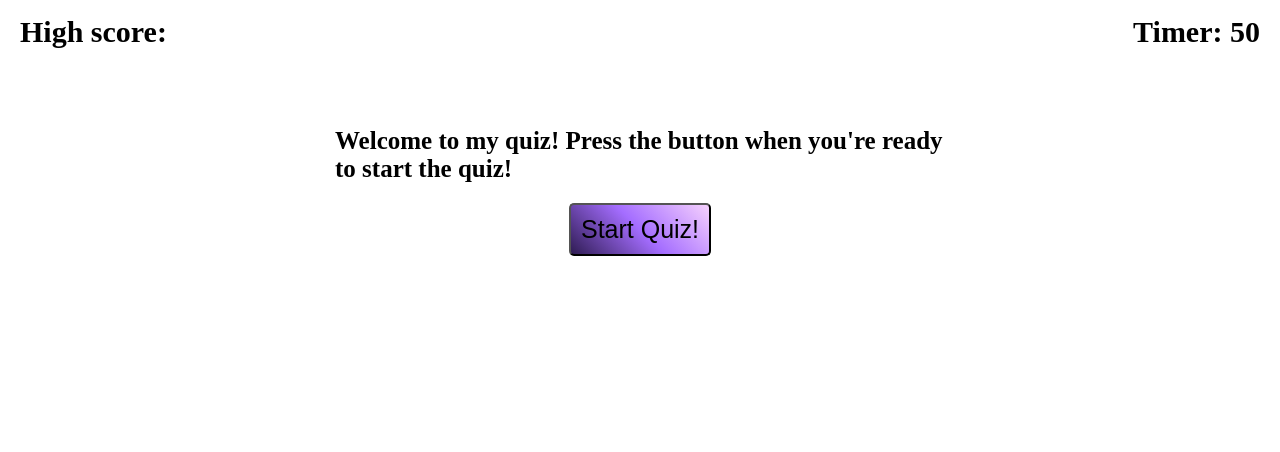
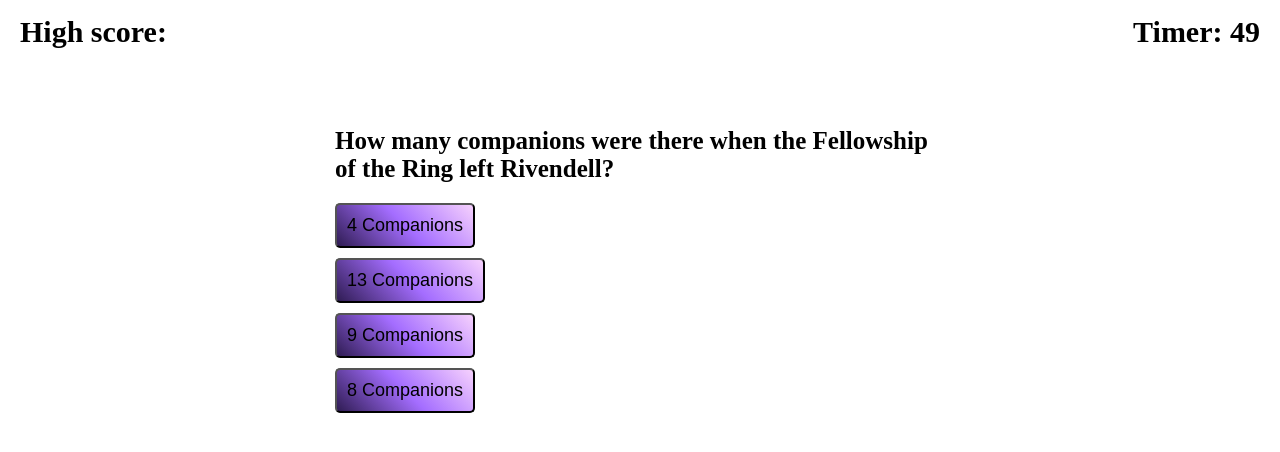
Before and after one commit to mkelsch2000/Kelsch-Web-API, a plain HTML site: page index.html in a window 1280 px wide. Both pictures are taken after a click on the button "Start Quiz!". Drawn offline with Linux system fonts and the light colour scheme.

Commit message:
added a portion of the lists

```diff
--- a/assets/css/style.css
+++ b/assets/css/style.css
@@ -7,15 +7,18 @@
   margin: 5px;
 }
 
+/* Header section */
 .header-box {
   display: flex;
   justify-content: space-between;
 }
 
+/* Header text */
 .head-chars {
   font-size: 30px;
 }
 
+/* Main body */
 .main-box {
   display: flex;
   flex-direction: column;
@@ -23,24 +26,38 @@
   margin: 5% 25%;
 }
 
+/* Welcome Message div */
 .text-box {
   display: flex;
 }
 
+/* Welcome message */
 .welcome {
   font-size: 25px;
 }
 
+/* Answer Button div */
 .btn-box {
   display: flex;
   flex-direction: column;
   align-items: flex-start;
 }
 
+/* Answer Button */
+.btn {
+  padding: 10px;
+  background: linear-gradient(45DEG, #2F1C53, #A46DFF, #F6D1FD);
+  border-radius: 5px;
+  font-size: 18px;
+}
+
+/* Start Button div */
 .start-btn-box {
   display: flex;
   justify-content: center;
 }
+
+/* Start button */
 .start-btn {
   padding: 10px;
   background: linear-gradient(45DEG, #2F1C53, #A46DFF, #F6D1FD);
@@ -48,14 +65,7 @@
   font-size: 25px;
 }
 
-.btn {
-  padding: 10px;
-  background: linear-gradient(45DEG, #2F1C53, #A46DFF, #F6D1FD);
-  border-radius: 5px;
-  font-size: 18px;
-}
-
-.btn, .start-btn:hover {
+.btn:hover, .start-btn:hover {
   background: linear-gradient(135DEG, #074C00, #42A341, #B8E2A3);
 }
 
--- a/assets/js/script.js
+++ b/assets/js/script.js
@@ -3,15 +3,87 @@ var timerEl = document.querySelector("#timer");
 var mainEl = document.querySelector("#main-section");
 var startBtn = document.querySelector("#start-btn")
 
+// Input Welcome Text
+var welcomeScreen = function() {
+  var welcomeMessage = document.createElement("div");
+  welcomeMessage.className = "text-box";
+  welcomeMessage.id = "question-container";
+  welcomeMessage.innerHTML = "<h2 class='welcome' id='question-info'>Welcome to my quiz! Press the button when you're ready to start the quiz!</h2>";
+  mainEl.appendChild(welcomeMessage);
+  startButton();
+};
 
+// Input Start Quiz Button
+var startButton = function() {
+  var pressStart = document.createElement("div");
+  pressStart.className = "start-btn-box";
+  pressStart.id = "start-container";
+  pressStart.innerHTML = "<button class='start-btn' id='start'>Start Quiz!</button>";
+  mainEl.appendChild(pressStart);
+}
 
+// Start quiz with first set of questions.
+var startQuiz = function(event) {
+
+  var targetEl = event.target;
+
+    var firstQ = document.getElementById("question-info").innerText = questions[0].question;
+
+    var buttonGroupOne = document.getElementById("start-container");
+    buttonGroupOne.className = "btn-box";
+    buttonGroupOne.innerHTML =
+    "<button class='btn' id='0answer1'>" + questions[0].answer1 + "</button> <button class='btn' id='0answer2'>" + questions[0].answer2 + "</button> <button class='btn' id='0answer3'>" + questions[0].answer3 + "</button> <button class='btn' id='0answer4'>" + questions[0].answer4 + "</button>";
+
+    if (targetEl.matches(".start-btn")) {
+      timeHandler();
+    }
+    else if (targetEl.matches(".0answer3")) {
+      secondQuestion();
+    }
+    else if (targetEl.matches(".0answer1" || ".0answer2" || ".0answer4" )) {
+      alert("wrong!");
+    }
+
+};
+
+// Second Set of questions
+var secondQuestion = function() {
+  var secondQ = document.getElementById("question-info").innerText = questions[1].question;
+
+  var buttonGroupOne = document.getElementById("start-container");
+  buttonGroupOne.className = "btn-box";
+  buttonGroupOne.innerHTML =
+  "<button class='btn' id='1answer1'>" + questions[1].answer1 + "</button> <button class='btn' id='1answer2'>" + questions[1].answer2 + "</button> <button class='btn' id='1answer3'>" + questions[1].answer3 + "</button> <button class='btn' id='1answer4'>" + questions[1].answer4 + "</button>";
+}
+
+// Timer Function
+var timeHandler = function() {
+  var timeLeft = 50;
+
+  var timeInterval = setInterval(function () {
+    if (timeLeft > 0) {
+      timerEl.textContent = 'Timer: ' + timeLeft;
+      timeLeft--;
+    }
+    else {
+      timerEl.textContent = 'Timer: 0';
+      clearInterval(timeInterval);
+    }
+  }, 1000);
+}
+
+var scoreHandler = function() {
+
+}
+
+// Question and Answer array
 const questions = [
   {
     question: "How many companions were there when the Fellowship of the Ring left Rivendell?",
-    answer1: "4",
-    answer2: "13",
-    answer3: "9",
-    answer4: "8"
+    answer1: "4 Companions",
+    answer2: "13 Companions",
+    answer3: "9 Companions",
+    answer4: "8 Companions"
   },
   {
     question: "Who was Sauron's master?",
@@ -36,4 +108,6 @@ const questions = [
   },
 ]
 
-mainEl.addEventListener("click", startBtnHandler);
+
+welcomeScreen();
+mainEl.addEventListener("click", startQuiz);
--- a/index.html
+++ b/index.html
@@ -16,12 +16,6 @@
   </header>
 
   <main class="main-box" id="main-section">
-    <div class="text-box" id="question-container">
-      <h2 class="welcome" id="question-info">Welcome to my quiz! Press the button when you're ready to start the quiz!</h2>
-    </div>
-    <div class="start-btn-box" id="start-container">
-      <button class="start-btn" id="start">Start Quiz!</button>
-    </div>
 
   </main>
 
```
